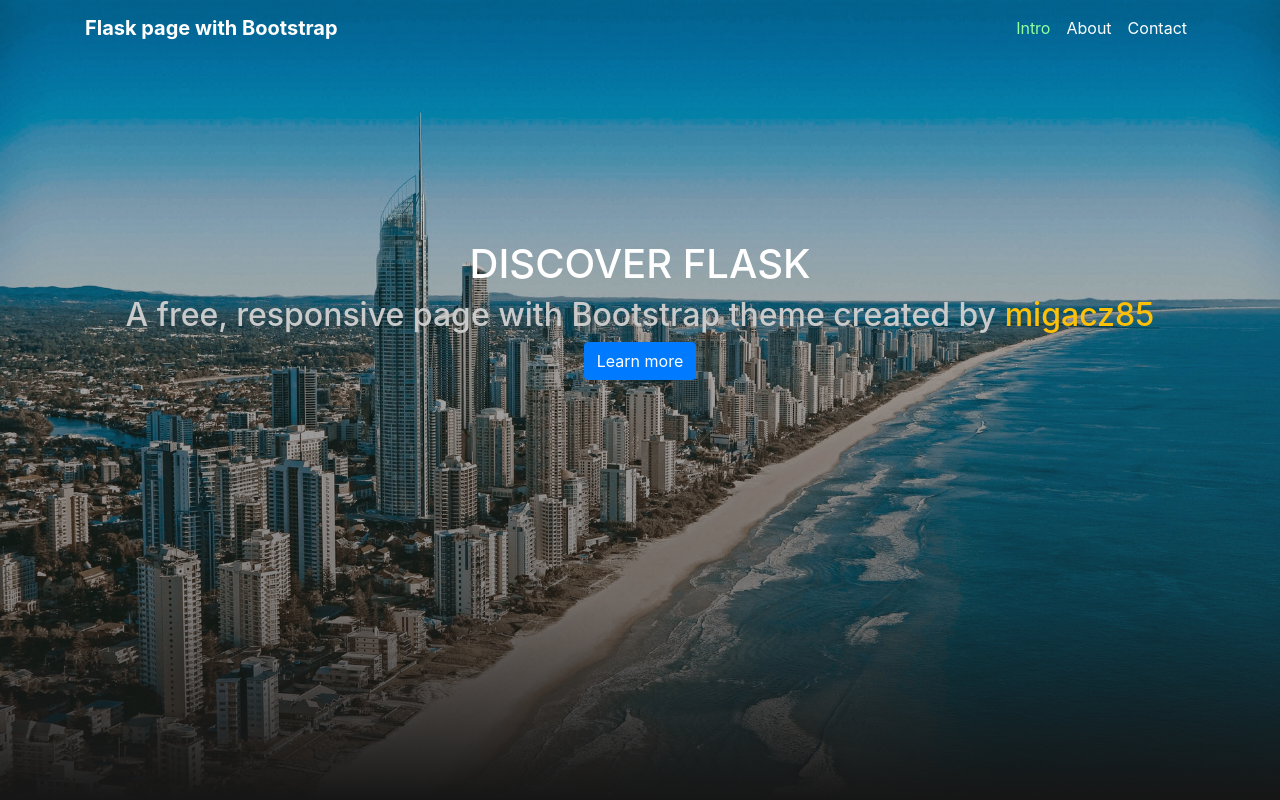
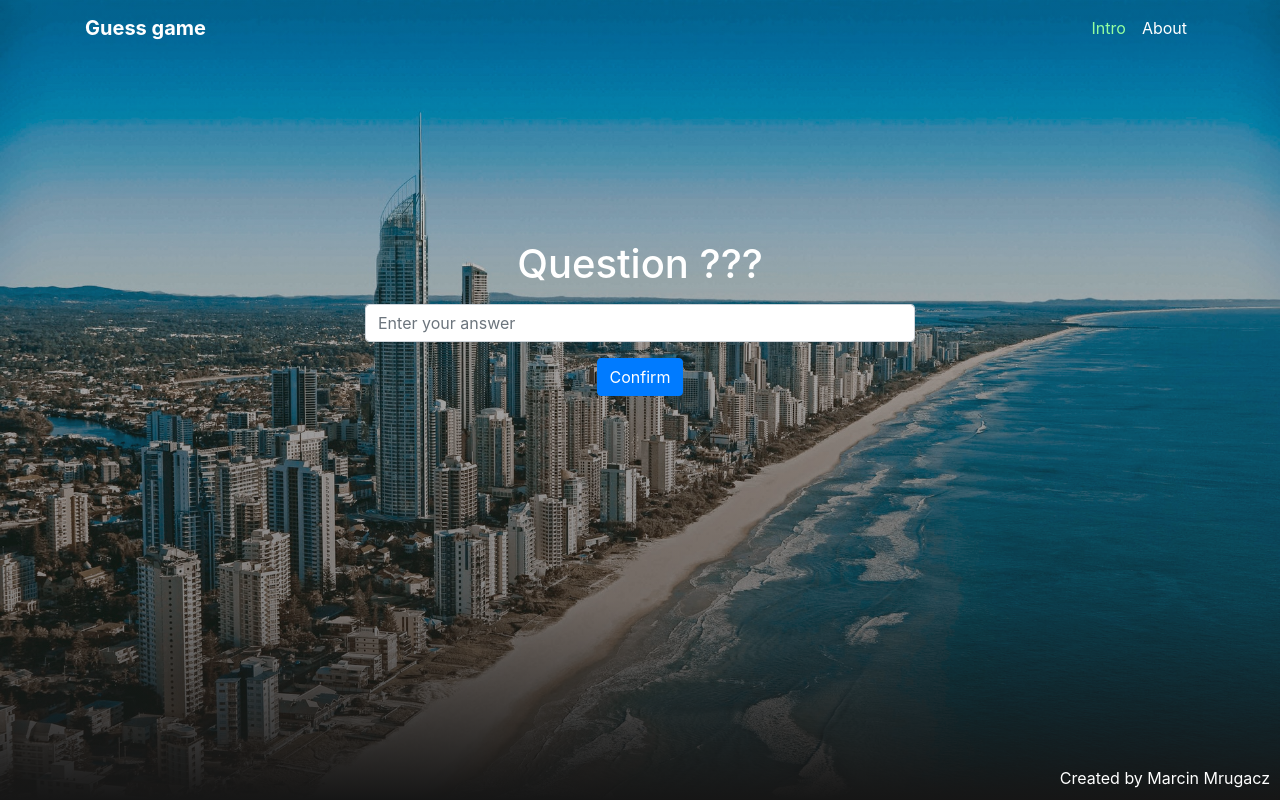
Before and after one commit to Migacz85/flask-app, a Flask app: page / in a window 1280 px wide. Run offline with Flask 2, Linux system fonts and the light colour scheme; some libraries are stand-ins or nearby versions.

Commit message:
create: form for questions and answer, get information using flash extension

```diff
--- a/run.py
+++ b/run.py
@@ -1,20 +1,18 @@
 import os
-from flask import Flask, render_template
+from flask import Flask, render_template, request, flash
 
 app = Flask(__name__)
+app.secret_key = 'secret'
 
-
-@app.route('/')
+@app.route('/', methods=["GET", "POST"])
 def index():
+    if request.method == "POST":
+        flash("{}".format(request.form["answer"]))
     return render_template("home.html", active_page='index')
 
 @app.route('/about')
 def about():
     return render_template("about.html", active_page='about')
 
-@app.route('/contact')
-def contact():
-    return render_template("contact.html", active_page='contact')
-
 if __name__ == '__main__':
    app.run(host=os.getenv('IP'), port=os.getenv('PORT'), debug=True)
--- a/static/css/style.css
+++ b/static/css/style.css
@@ -35,3 +35,10 @@ body {
 .active2 {
   color:#94ff9f !important
 }
+
+footer.text-white {
+  position: absolute;
+  bottom: 0;
+  right:0;
+  padding:10px;
+}
--- a/templates/contact.html
+++ b/templates/contact.html
@@ -1,5 +1,6 @@
 {% extends 'main.html' %}
 {% block content%}
 <h1 class="text-uppercase">Contact</h1>
-<h2 > Hello there </h2>
+
+
 {% endblock content%}
--- a/templates/home.html
+++ b/templates/home.html
@@ -1,9 +1,27 @@
 {% extends 'main.html' %}
 {% block content%}
 
-<h1 class="text-uppercase">Discover Flask</h1>
-<h2>A free, responsive page with Bootstrap theme created by <a href="https://github.com/Migacz85/"
-        target="_blank">migacz85</a> </h2>
-<a href="{{url_for('about')}}" class="btn btn-primary">Learn more</a>
+<form method="POST" name="sentAnswer" id="Answer" class="form-row align-items-center justify-content-center">
+        <div class="form-group col-md-6 ">
 
+                <h1>Question ???</h1>
+                <p></p>
+                <input class="form-control" placeholder="Enter your answer" name="answer">
+                <p></p>
+
+                <input type="submit" value="Confirm" class="btn btn-primary">
+        </div>
+        </div>
+</form>
+
+{% with messages = get_flashed_messages() %}
+{% if messages %}
+{%for message in messages %}
+<div class="alert alert-success" role="alert">
+        <strong>{{message}}</strong>
+</div>
+{% endfor%}
+{% endif %}
+
+{% endwith %}
 {% endblock content%}
--- a/templates/main.html
+++ b/templates/main.html
@@ -11,21 +11,13 @@
     <link rel="stylesheet" href="https://stackpath.bootstrapcdn.com/bootstrap/4.1.3/css/bootstrap.min.css" integrity="sha384-MCw98/SFnGE8fJT3GXwEOngsV7Zt27NXFoaoApmYm81iuXoPkFOJwJ8ERdknLPMO"
         crossorigin="anonymous">
     <link rel="stylesheet" href="{{ url_for ('static', filename='css/style.css')}}">
-
     <title>Document</title>
-
 </head>
-
-
-
 <body>
-
-
     <!-- Navigation -->
     <nav class="navbar navbar-expand-lg navbar-light fixed-top" id="mainNav">
         <div class="container">
-                <a class="navbar-brand js-scroll-trigger text-white" href="{{ url_for('index') }}"><b> Flask page with
-                        Bootstrap</b> </a>
+            <a class="navbar-brand js-scroll-trigger text-white" href="{{ url_for('index') }}"><b> Guess game</b> </a>
             <button class="navbar-toggler navbar-toggler-right text-white" type="button" data-toggle="collapse"
                 data-target="#navbarResponsive" aria-controls="navbarResponsive" aria-expanded="false" aria-label="Toggle navigation">
                 Menu
@@ -41,17 +33,14 @@
                         <a class="nav-link js-scroll-trigger text-white  {{ 'active2' if active_page == 'about' else '' }}"
                             href="{{ url_for('about') }}" href="{{ url_for('about') }}">About</a>
                     </li>
-                        <li class="nav-item">
-                            <a class="nav-link js-scroll-trigger text-white {{ 'active2' if active_page == 'contact' else '' }}"
-                                href="{{ url_for('contact') }}">Contact</a>
-                        </li>
+
                 </ul>
             </div>
         </div>
     </nav>
     <div class="container-flex">
 
-        <header class="masthead">
+        <div class="masthead">
             <div class="container">
                 <div class="mx-auto text-center">
 
@@ -60,7 +49,10 @@
 
                 </div>
             </div>
-        </header>
+            <footer  class='text-white'>
+                    Created by Marcin Mrugacz
+                </footer>
+            </div>
 
 
     </div>
```
Also changed, not shown: README.md. Lines whose indentation alone changed are shown as unchanged.
